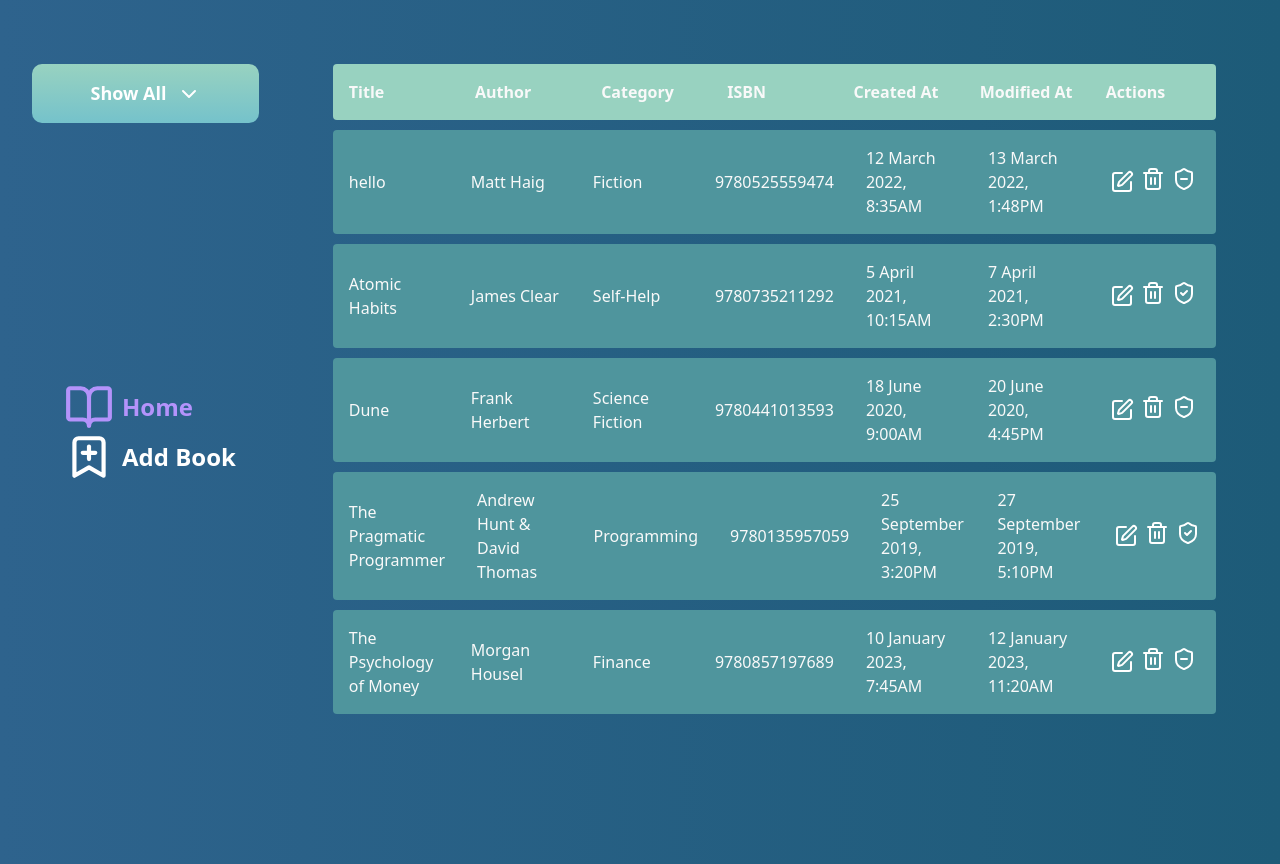
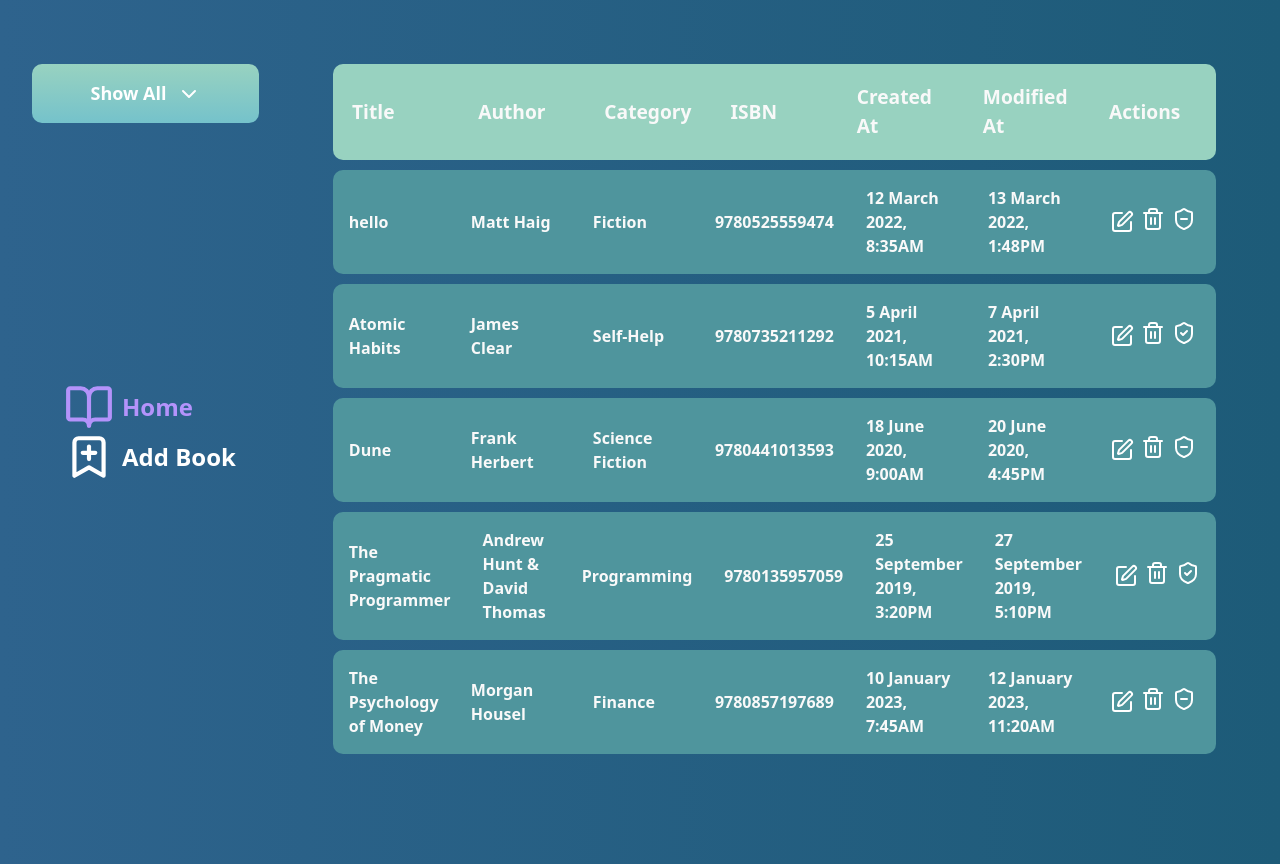
Before and after one commit to ElizaCalmau/books-dashboard-app, a React (Vite) app: page / in a window 1280 px wide. Built offline with nearby package versions, Linux system fonts and the light colour scheme; data requests are answered from the project's data file.

Commit message:
set border-radius for 10px

```diff
--- a/src/components/Select/Select.module.scss
+++ b/src/components/Select/Select.module.scss
@@ -37,7 +37,7 @@
   list-style-type: none;
   width: 100%;
   padding: 1em 0;
-  border-radius: 15px;
+  border-radius: 10px;
     &:hover{
       background-color: var(--select-option-hover-color);
     }
--- a/src/components/Table/Table.module.scss
+++ b/src/components/Table/Table.module.scss
@@ -9,11 +9,12 @@
       align-items: center;
       width: 100%;
       background-color: var(--table-header-color);
-      border-radius: 4px;
+      border-radius: 10px;
       .tableHeadItem {
         padding: 1em;
         flex: 1;
         text-align: left;
+        font-size: 1.2em;
       }
     }
 
@@ -24,14 +25,16 @@
       margin: 10px 0 10px;
       width: 100%;
       background: var(--table-row-color);
-      border-radius: 4px;
+      border-radius: 10px;
+      transition: all 0.4s ease-in-out;
       &:hover {
-        background: var(--table-row-hover)
+        background: var(--table-row-hover);
       }
       .tableDataItem{
         padding: 1em;
         flex: 1;
         text-align: left;
+        font-weight: bold;
       }
       .buttonWrapper{
         display: flex;
```
